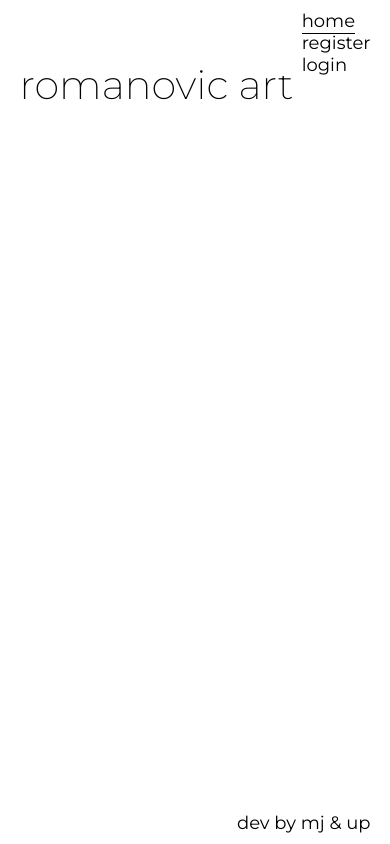
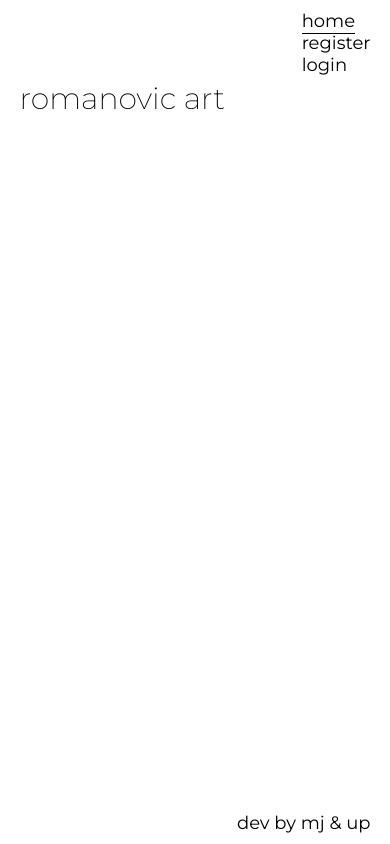
Before and after one commit to mladen081/romanovic-art, a Vue app: page / in a window 390 px wide. Built offline with nearby package versions, Linux system fonts and the light colour scheme.

Commit message:
007 small adaptation of styles

```diff
--- a/src/assets/main.css
+++ b/src/assets/main.css
@@ -8,6 +8,7 @@ header {
 
 main {
   padding-top: 6rem;
+  padding-bottom: 6rem;
 }
 
 footer {
@@ -30,6 +31,7 @@ h1 {
   font-size: 4rem;
   font-weight: 200;
   padding-bottom: 2rem;
+  padding-top: 2rem;
 }
 
 p,
@@ -101,3 +103,9 @@ button:hover {
 i:hover {
   color: red;
 }
+
+@media (max-width: 767px) {
+  h1 {
+    font-size: 3rem;
+  }
+}
--- a/src/components/GalleryComponent.vue
+++ b/src/components/GalleryComponent.vue
@@ -6,16 +6,16 @@
         :class="{ active: selectedCategory === 'natalija' }"
         @click="changeCategory('natalija')"
       >
-        Natalija
+        natalija
       </button>
       <button :class="{ active: selectedCategory === 'nikola' }" @click="changeCategory('nikola')">
-        Nikola
+        nikola
       </button>
       <button
         :class="{ active: selectedCategory === 'milomir' }"
         @click="changeCategory('milomir')"
       >
-        Milomir
+        milomir
       </button>
     </div>
 
@@ -187,5 +187,13 @@ watch(
   .gallery-cont {
     grid-template-columns: 1fr;
   }
+
+  .modal-content img {
+    max-width: 80%;
+  }
+
+  .close-btn {
+    right: 8%;
+  }
 }
 </style>
```
